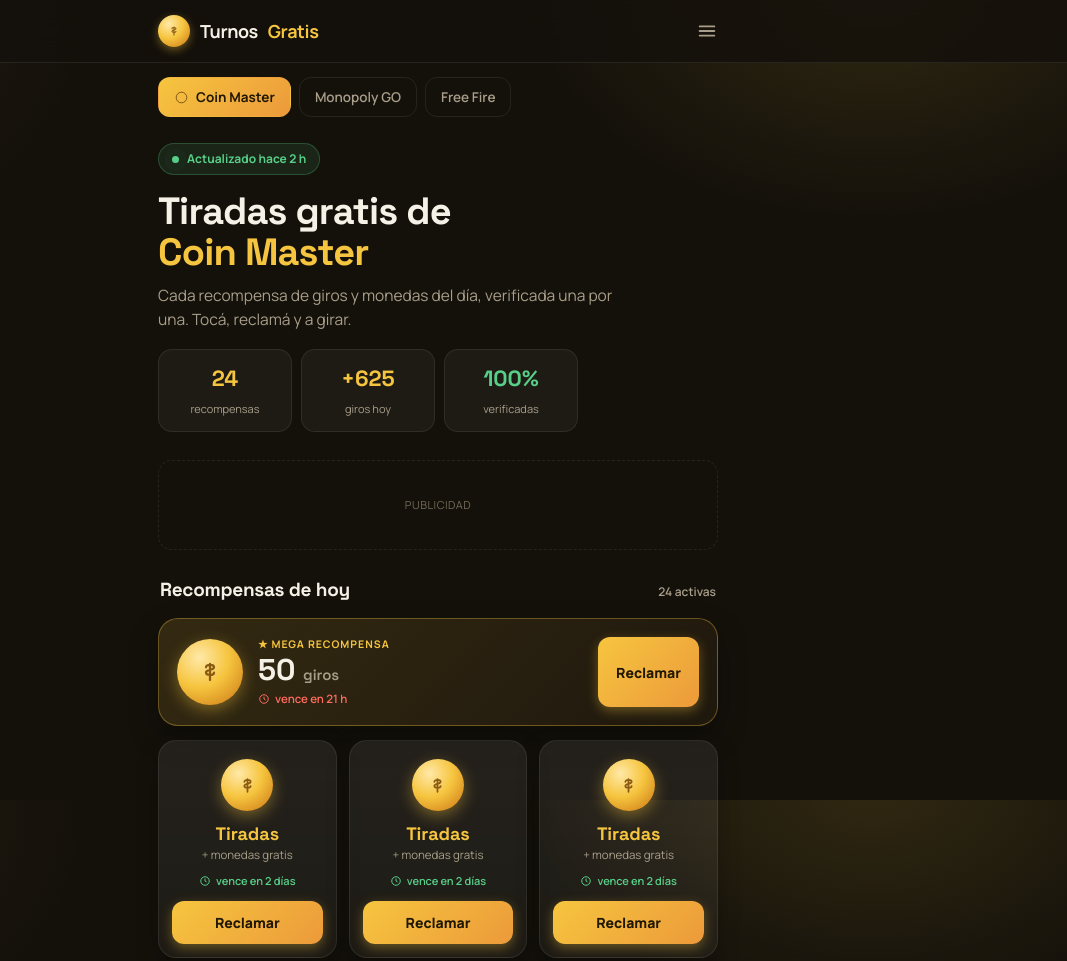
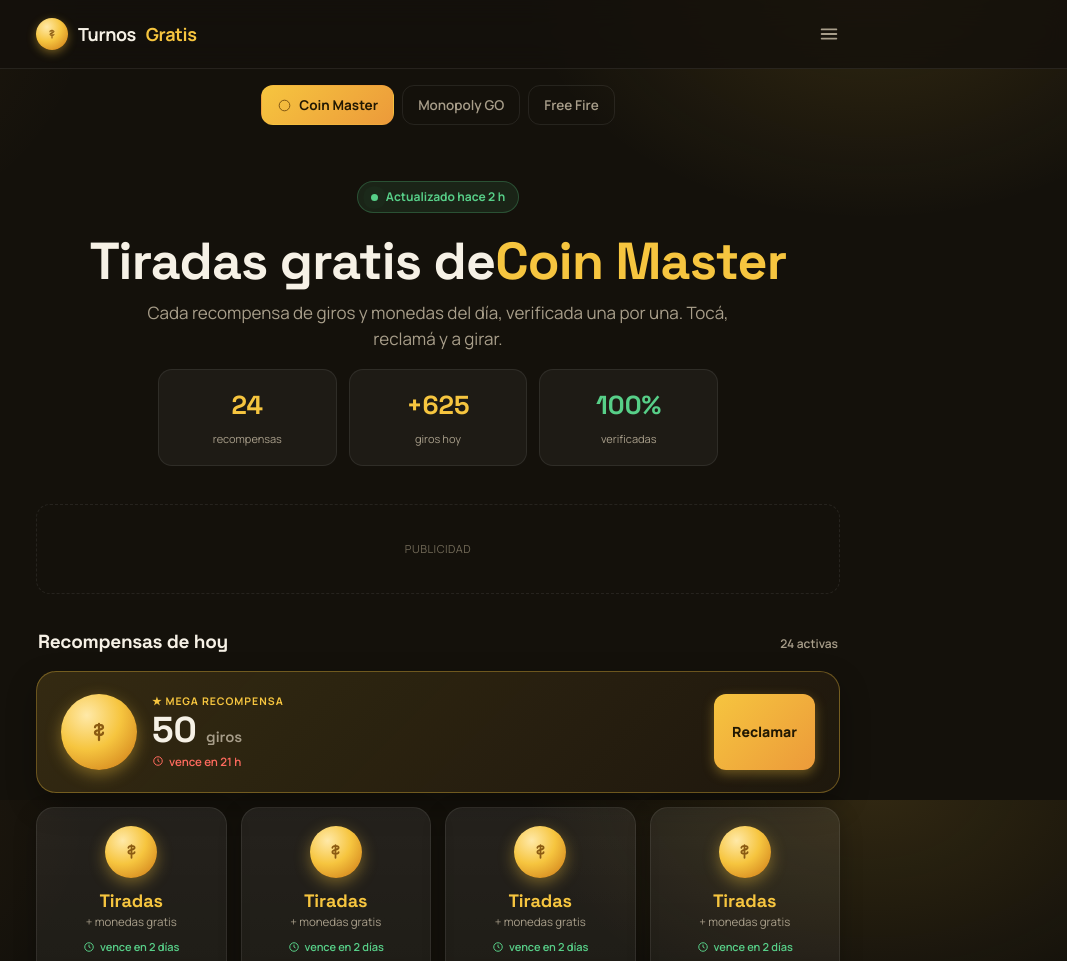
Before and after one commit to bryansgue/turnosgratis, a plain HTML site: page public/index.html in a window 1280 px wide. Shown: the top 961 px of the page, without its empty margins (202-1269 px from the left). Drawn offline with Linux system fonts and the light colour scheme.

Commit message:
responsive: layout de ancho completo centrado en desktop/tablet (hero centrado, grilla multi-columna, trust en fila)

```diff
--- a/public/index.html
+++ b/public/index.html
@@ -95,6 +95,27 @@
   .faq p{color:var(--muted);font-size:13.5px;line-height:1.6;margin-top:11px}
   footer{border-top:1px solid var(--border);margin-top:34px;padding:28px 0;text-align:center}
   .disc{font-size:11px;color:var(--muted2);line-height:1.5;max-width:480px;margin:9px auto 0}
+  /* ---- RESPONSIVE (desktop/tablet): una columna centrada, más ancha ---- */
+  @media(min-width:720px){
+    .wrap{max-width:860px;padding:0 28px}
+    .hdr{padding:18px 0}
+    .games{justify-content:center;padding:16px 0 2px}
+    .hero{text-align:center;padding:54px 0 18px}
+    .badge{margin-bottom:20px}
+    h1{font-size:clamp(40px,5vw,52px)}
+    h1 br{display:none}
+    .lead{max-width:600px;margin-left:auto;margin-right:auto;font-size:17px}
+    .stats{max-width:560px;margin-left:auto;margin-right:auto;gap:12px}
+    .stat{padding:16px 10px}.stat b{font-size:26px}
+    .sec-h{margin-top:34px}
+    .grid{grid-template-columns:repeat(auto-fill,minmax(170px,1fr));gap:14px}
+    .feat{padding:22px 24px}
+    .feat .co{width:76px;height:76px}
+    .feat .amt{font-size:36px}
+    .trust{flex-direction:row;gap:12px}
+    .trust .t{flex:1;flex-direction:column;text-align:center;gap:9px;padding:18px 14px;font-size:13px}
+    .trust .t svg{width:22px;height:22px}
+  }
 </style>
 </head>
 <body>
```
